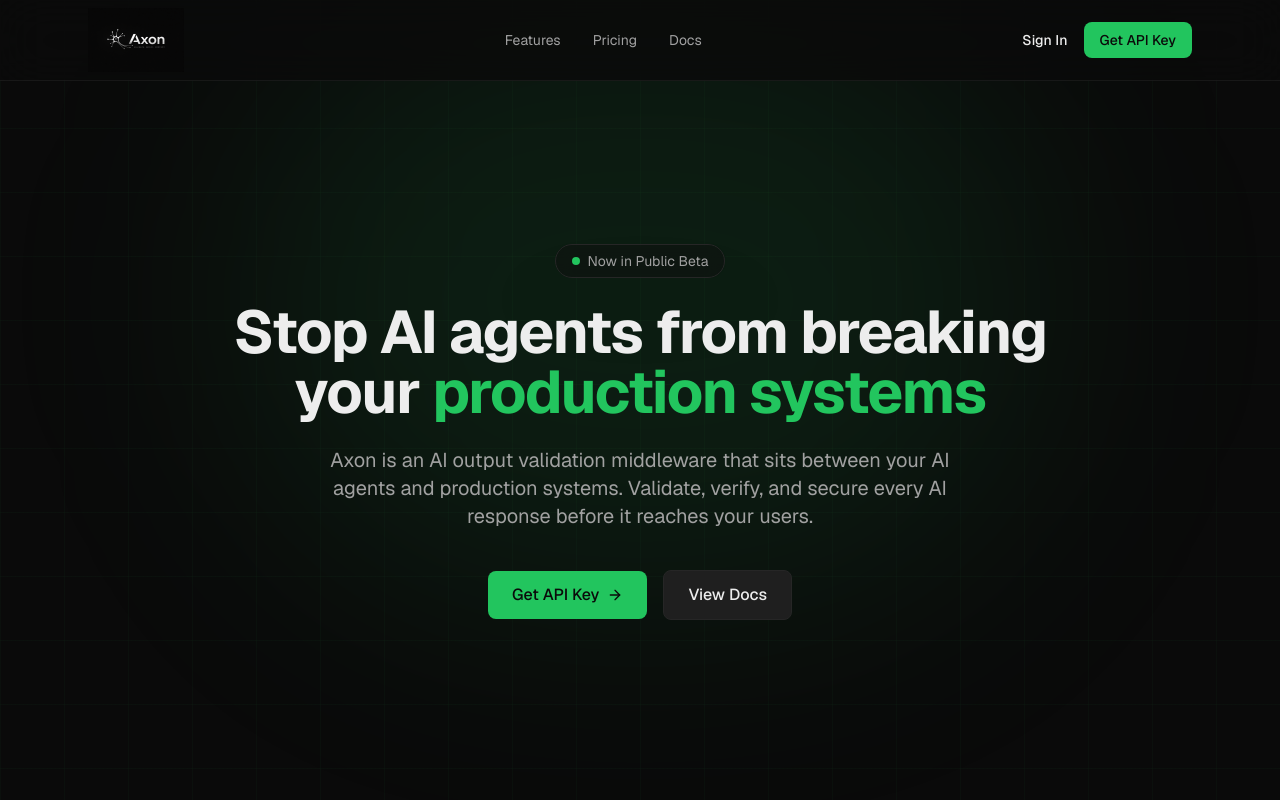
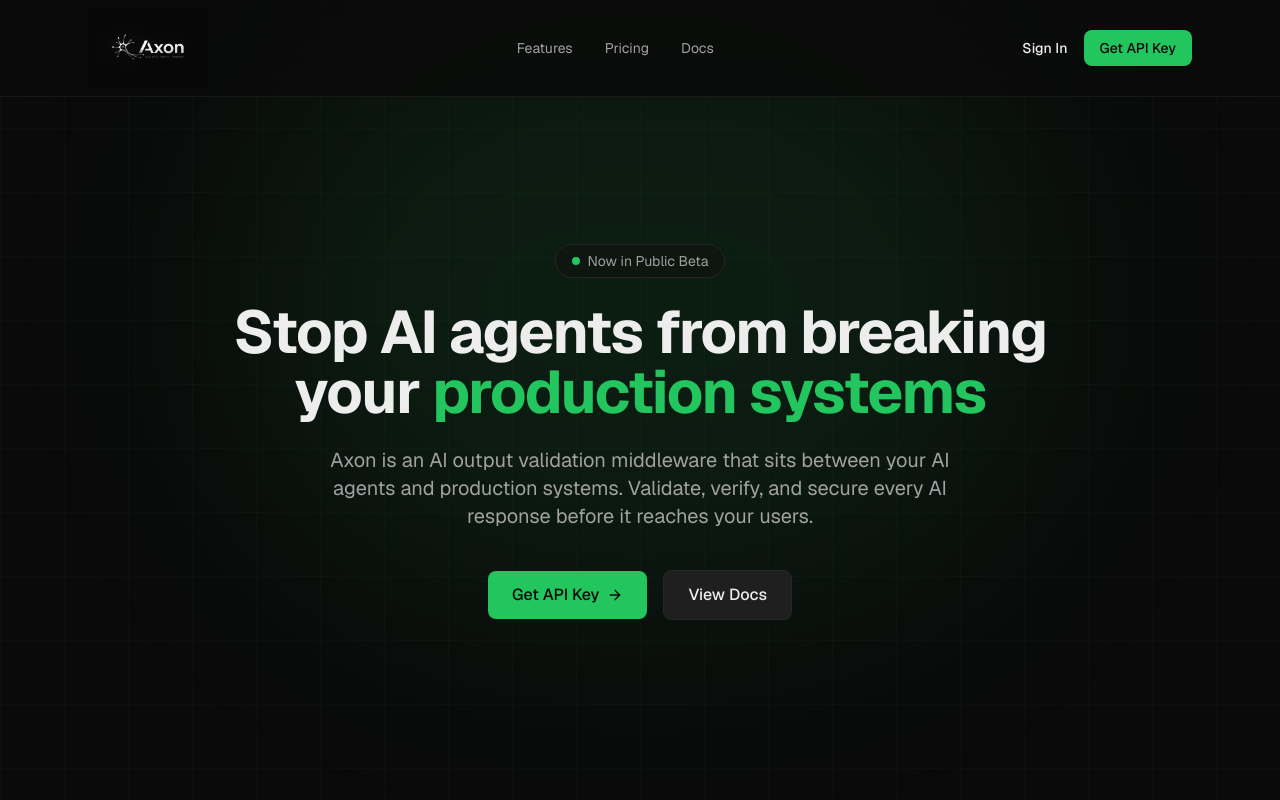
Before and after one commit to PoorvaJawale/axon-frontend, a Next.js app: page / in a window 1280 px wide. Shown: the top 800 px of the page. Built offline with nearby package versions, Linux system fonts and the light colour scheme.

Commit message:
feat: resize logos in footer and header components
Co-authored-by: Poorva Jawale <210802161+PoorvaJawale@users.noreply.github.com>

```diff
--- a/components/footer.tsx
+++ b/components/footer.tsx
@@ -30,9 +30,9 @@
               <Image
                 src="/axon-logo.png"
                 alt="Axon"
-                width={240}
-                height={80}
-                className="h-16 w-auto"
+                width={320}
+                height={100}
+                className="h-20 w-auto"
               />
             </Link>
             <p className="mb-6 max-w-xs text-sm text-muted-foreground">
--- a/components/header.tsx
+++ b/components/header.tsx
@@ -4,14 +4,14 @@
 export function Header() {
   return (
     <header className="fixed top-0 left-0 right-0 z-50 border-b border-border/50 bg-background/80 backdrop-blur-xl">
-      <div className="mx-auto flex h-20 max-w-6xl items-center justify-between px-6">
+      <div className="mx-auto flex h-24 max-w-6xl items-center justify-between px-6">
         <Link href="/" className="flex items-center gap-2">
           <Image
             src="/axon-logo.png"
             alt="Axon"
-            width={240}
-            height={80}
-            className="h-16 w-auto"
+            width={320}
+            height={100}
+            className="h-20 w-auto"
           />
         </Link>
         <nav className="hidden items-center gap-8 md:flex">
```
